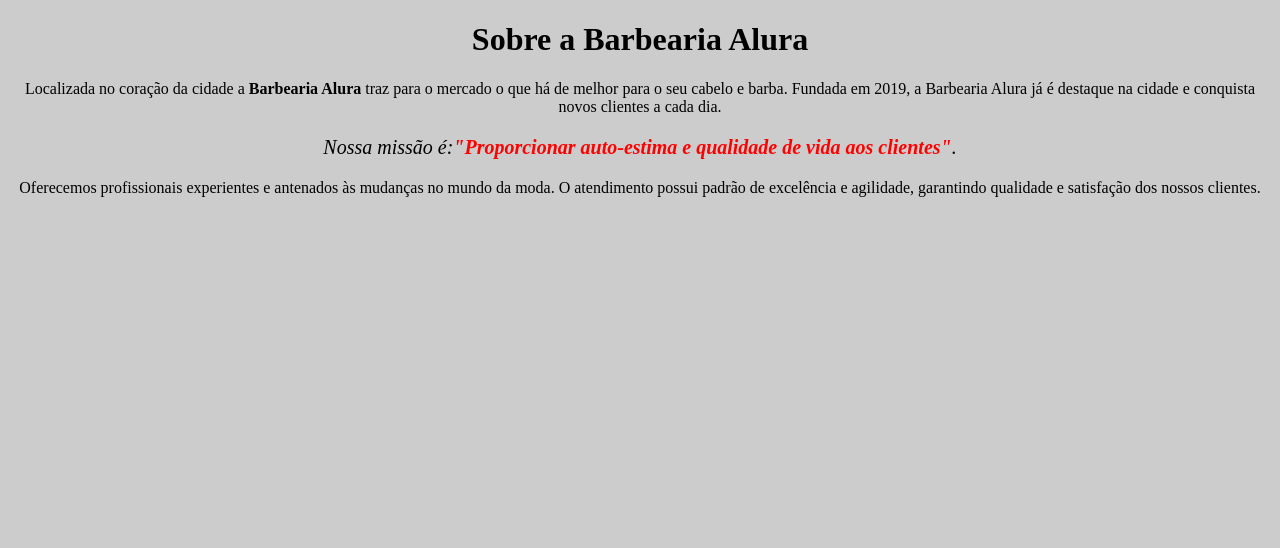
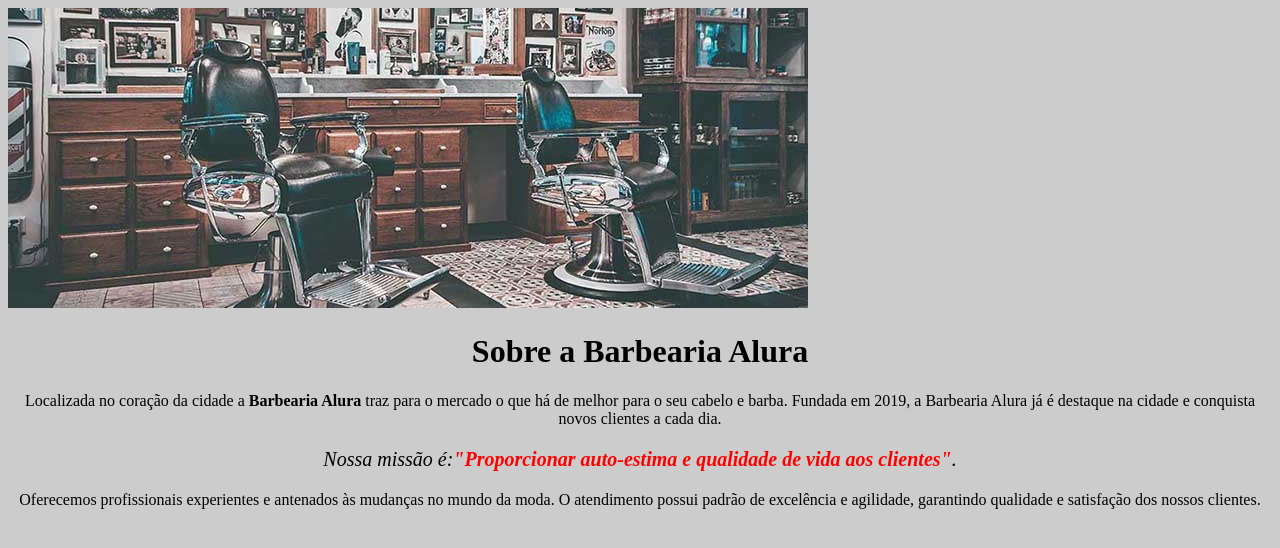
Before and after one commit to Nathgloss/Alura---Atividades, a plain HTML site: page Html-e-CSS/parte-01-Marcação do primeiro texto/index.html in a window 1280 px wide. Drawn offline with Linux system fonts and the light colour scheme.

Commit message:
Adicioan imagem banner.

```diff
--- a/Html-e-CSS/parte-01-Marcação do primeiro texto/index.html
+++ b/Html-e-CSS/parte-01-Marcação do primeiro texto/index.html
@@ -6,11 +6,12 @@
         <link rel="stylesheet" href="style.css">
     </head>
     <body>
-        <h1 style="text-align: center">Sobre a Barbearia Alura</h1>
+        <img src="banner.jpg" alt="Foto de uma barbearia, contém duas cadeiras e um espelho no fundo">
+        <h1>Sobre a Barbearia Alura</h1>
 
         <p>Localizada no coração da cidade a <strong>Barbearia Alura</strong> traz para o mercado o que há de melhor para o seu cabelo e barba. Fundada em 2019, a Barbearia Alura já é destaque na cidade e conquista novos clientes a cada dia.</p>
 
-        <p style="font-size: 20px"><em>Nossa missão é:<strong>"Proporcionar auto-estima e qualidade de vida aos clientes"</strong>.</em></p>
+        <p id="missao"><em>Nossa missão é:<strong>"Proporcionar auto-estima e qualidade de vida aos clientes"</strong>.</em></p>
 
         <p>Oferecemos profissionais experientes e antenados às mudanças no mundo da moda. O atendimento possui padrão de excelência e agilidade, garantindo qualidade e satisfação dos nossos clientes.</p>
         </html>
```
